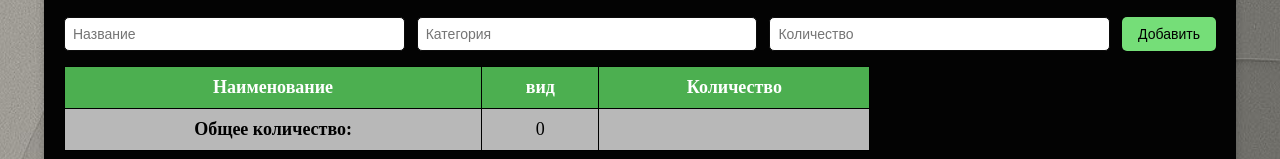
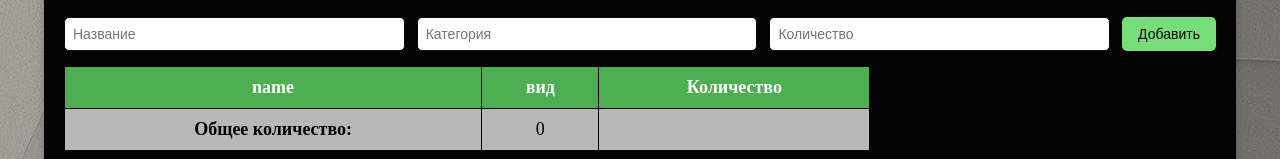
Before and after one commit to Aleksei123842/inventory, a plain HTML site: page index.html in a window 1280 px wide. Shown: the part 332-491 px from the top of the page. Drawn offline with Linux system fonts and the light colour scheme.

Commit message:
Update index.html

```diff
--- a/index.html
+++ b/index.html
@@ -27,7 +27,7 @@
     <table id="inventory-table">
       <thead>
         <tr>
-          <th>Наименование</th>
+          <th>name</th>
           <th>вид</th>
           <th>Количество</th>
 
```
